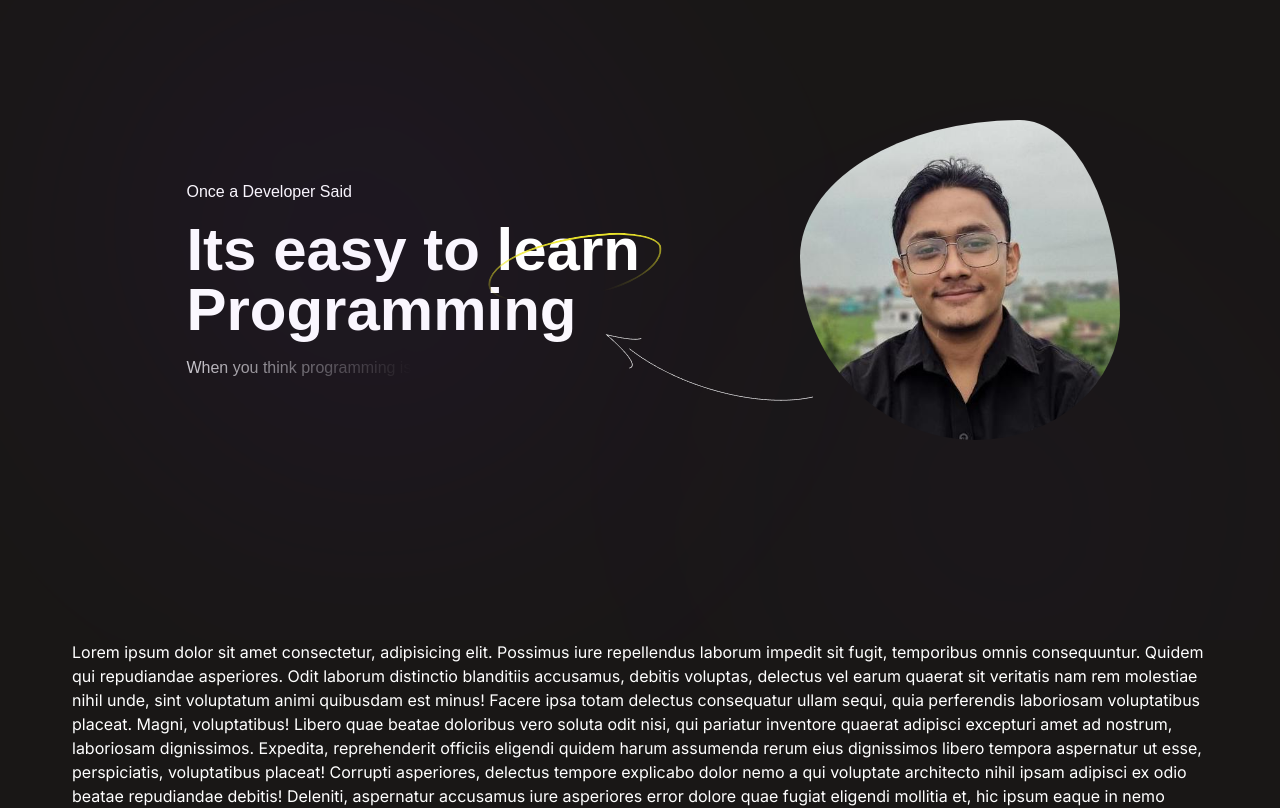
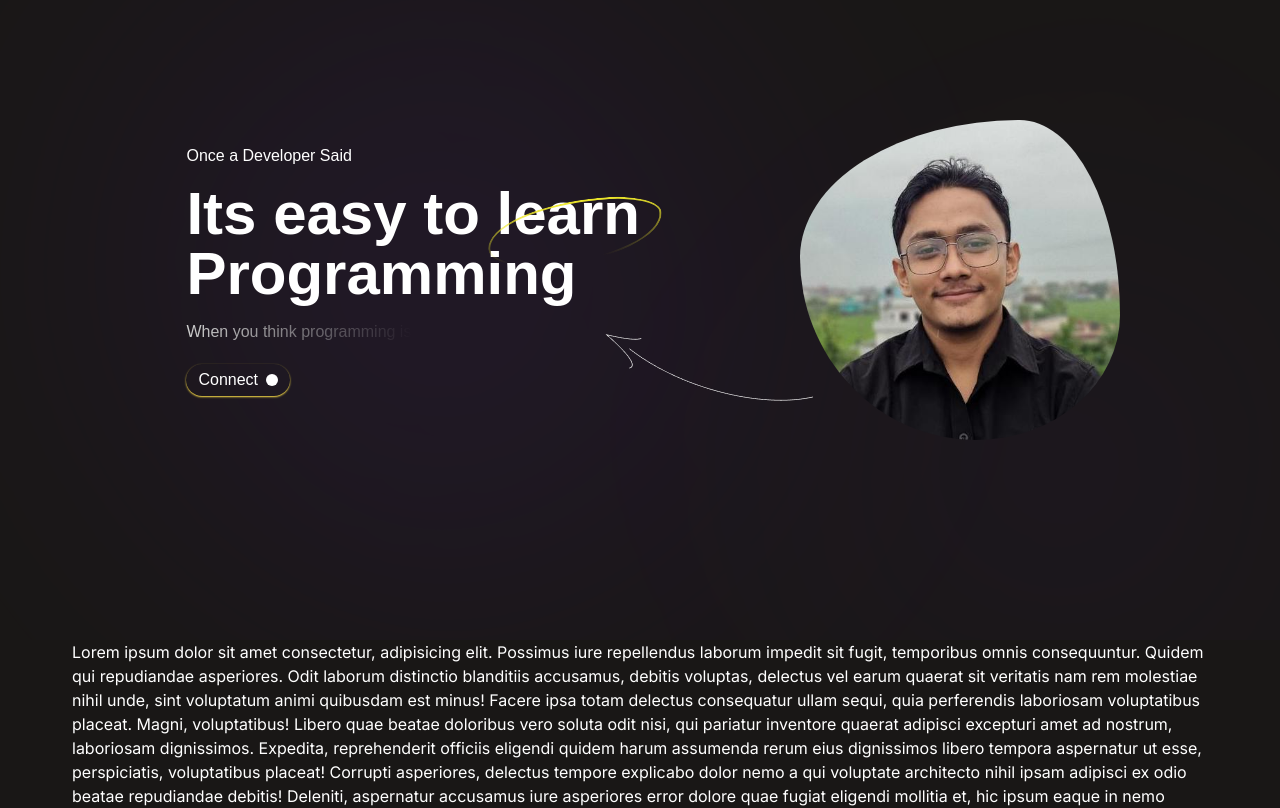
Before and after one commit to im-bipo/portfolio, a Next.js app: page / in a window 1280 px wide. Shown: the top 808 px of the page. Built offline with nearby package versions, Linux system fonts and the light colour scheme; a web font is replaced by a local one.

Commit message:
Styled Components

```diff
--- a/src/app/globals.css
+++ b/src/app/globals.css
@@ -2,6 +2,27 @@
 @tailwind base;
 @tailwind components;
 @tailwind utilities;
+
+
+@keyframes flicker {
+  0% {
+    opacity: 100;
+  }
+  50% {
+    opacity: 0;
+  }
+  100% {
+    opacity: 100;
+  }
+}
+
+.flicker {
+  animation: flicker 1.5s ease-in-out alternate infinite;
+}
+
+.child-container {
+  border-radius: calc(3.5rem - 1px);
+}
 
 .learn-ring::before {
   content: "";
@@ -18,8 +39,10 @@
     rgba(238, 232, 44, 1) 0%,
     rgba(0, 0, 0, 0) 90%
   );
+}
 
-  /* clip excess color than border */
+/* clip excess color than border */
+.clip-excess-color-than-border:before,.clip-excess-color-than-border::after {
   mask: linear-gradient(#fff 0 0) content-box, linear-gradient(#fff 0 0);
   -webkit-mask: linear-gradient(#fff 0 0) content-box, linear-gradient(#fff 0 0);
   mask-composite: exclude;
@@ -49,6 +72,7 @@
 
 .gradiant-bubble::before,
 .gradiant-bubble::after {
+  z-index: -1;
   content: " ";
   transform: rotate(-37.233deg);
   flex-shrink: 0;
@@ -76,14 +100,14 @@
   .gradiant-bubble::before {
     top: 10px;
     left: 200px;
-    width: 20rem;
-    height: 30rem;
+    width: 30rem;
+    height: 35rem;
     opacity: 40%;
   }
   .gradiant-bubble::after {
-    bottom: 10px;
-    right: 200px;
-    width: 10rem;
+    bottom: 50px;
+    right: 100px;
+    width: 15rem;
     height: 15rem;
     opacity: 60%;
   }
--- a/src/components/component/Hero.tsx
+++ b/src/components/component/Hero.tsx
@@ -1,15 +1,27 @@
-import Image from 'next/image'
-import React from 'react'
+import Image from "next/image";
+import React from "react";
+import DotButton from "../ui/DotButton";
 
 const HeroContainer = () => {
   return (
     <div className="w-full">
-    <main  className=" gradiant-bubble lg:grid lg:grid-cols-2 pb-20 lg:min-h-[80vh] relative top-0 left-0 overflow-hidden">
+      <main className=" gradiant-bubble lg:grid lg:grid-cols-2 pb-20 lg:min-h-[80vh] relative top-0 left-0 overflow-hidden">
         <div className="pt-20 lg:pt-0 w-full flex h-full justify-center lg:justify-end items-center">
           <div className="preahvihear-regular w-fit ">
             <h2>Once a Developer Said</h2>
-        <h1 className=" font-bold text-4xl lg:text-6xl py-4">Its easy to <span className="relative learn-ring">learn</span><br/> Programming</h1>
-        <h4 className="html-text-gradient">When you think programming is writing HTML </h4>
+            <h1 className=" font-bold text-4xl lg:text-6xl py-4">
+              Its easy to{" "}
+              <span className="relative clip-excess-color-than-border learn-ring">
+                learn
+              </span>
+              <br /> Programming
+            </h1>
+            <h4 className="html-text-gradient">
+              When you think programming is writing HTML{" "}
+            </h4>
+            <div className="my-5 flex gap-3">
+              <DotButton link="https://www.linkedin.com/in/bipinkhatri/" />
+            </div>
           </div>
         </div>
         <div className=" pt-20 lg:pt-0 profile-picture relative w-full flex h-full justify-center items-center">
@@ -23,7 +35,7 @@ const HeroContainer = () => {
         </div>
       </main>
     </div>
-  )
-}
+  );
+};
 
-export default HeroContainer
+export default HeroContainer;
--- /dev/null
+++ b/src/components/ui/DotButton.tsx
@@ -0,0 +1,19 @@
+"use client";
+import React from "react";
+
+type DotButtonTypes = {
+  link?: string;
+};
+
+const DotButton: React.FC<DotButtonTypes> = ({ link }) => {
+  return (
+    <a href={link}>
+      <div className="rounded-full px-3 py-1 flex gap-2 items-center shadow-yellow-300 transition-all duration-150 shadow-sm cursor-pointer">
+        Connect
+        <span className="bg-white rounded-full inline-block w-3 h-3 flicker"></span>
+      </div>
+    </a>
+  );
+};
+
+export default DotButton;
```
Lines whose indentation alone changed are shown as unchanged.
